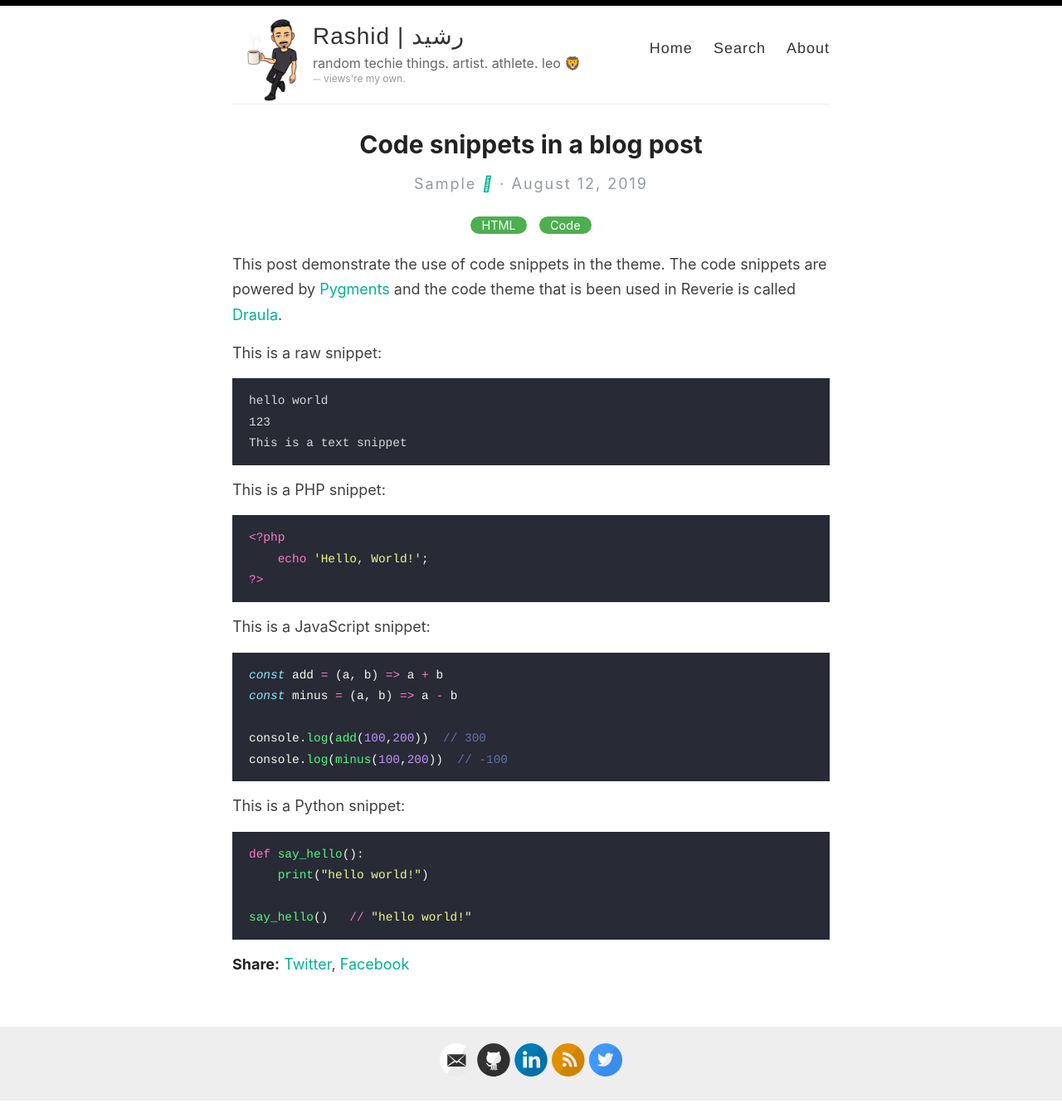
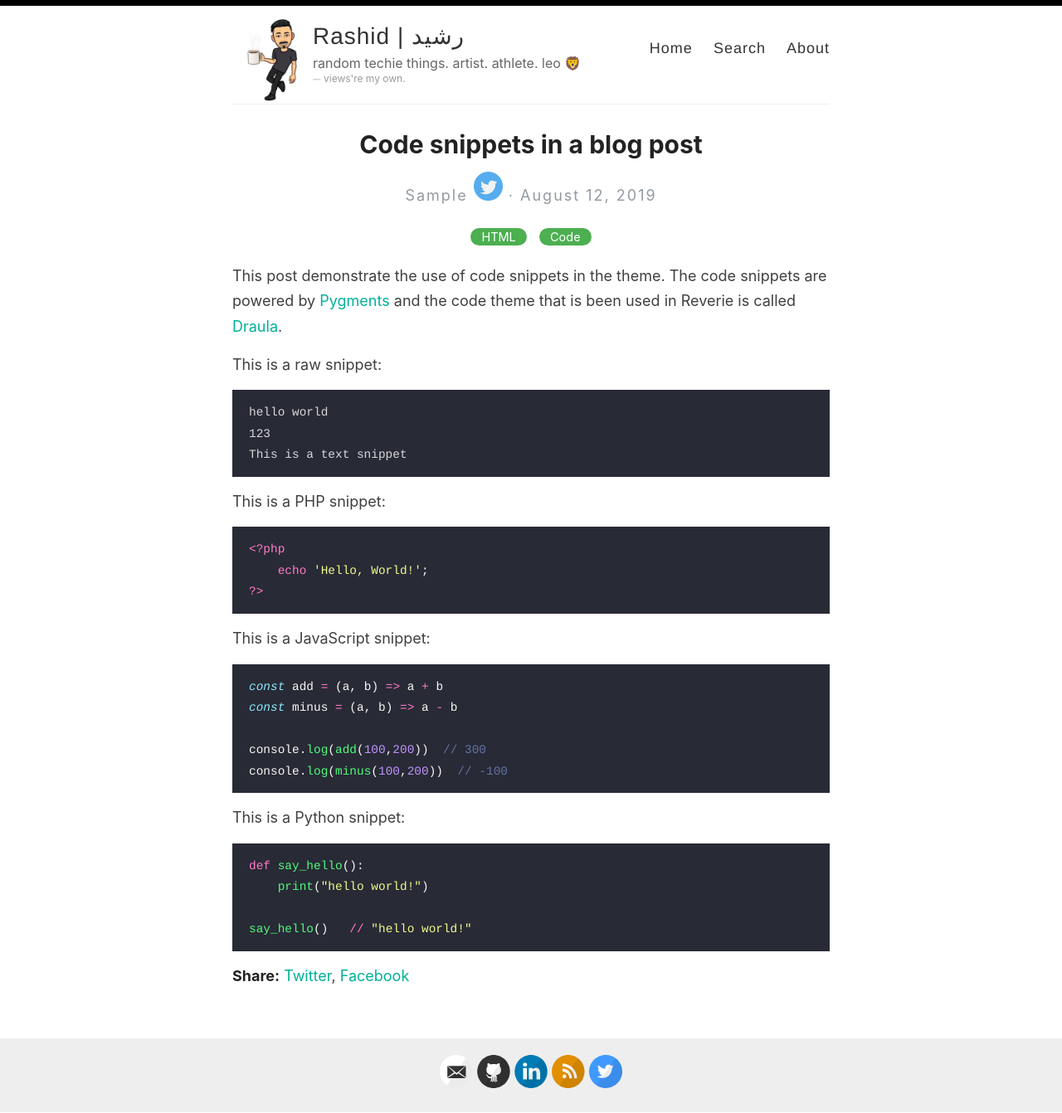
Before and after one commit to RashidAljohani/localhost, a Jekyll site: the page built from _posts/2019-8-12-code-snippets.md, in a window 1280 px wide. Shown: the whole page at 83% size. Built offline with Jekyll 4.4.1, drawn with Linux system fonts in a browser that asks for light colours; comment, search, counter and statistics services are not loaded.

Commit message:
update post template

```diff
--- a/_data/authors.yaml
+++ b/_data/authors.yaml
@@ -1,12 +1,12 @@
 RashidAljohani:
   name: RashidAljohani
-  display-name: Rashid A Aljohani
-  twitter: RashidAljohani
+  display-name: Rashid Aljohani
+  twitter: https://twitter.com/RashidAljohani
   github: RashidAljohani
   linkedin: RashidAljohani
 Sample:
   name: Sample
   display-name: Sample
-  twitter: Sample
+  twitter: https://twitter.com/Sample
   github: Sample
   linkedin: Sample
--- a/_layouts/post.html
+++ b/_layouts/post.html
@@ -10,7 +10,7 @@ layout: default
     {% if page.author %}
       {% for z in page.author %}
         {% assign author = site.data.authors[z] %}
-      <p class="author_title">{{ author.display-name }} <a href="{{ author.twitter }}"><i class="fab fa-twitter"></i></a> ·  {{ page.date | date: "%B %e, %Y" }}</p>
+      <p class="author_title">{{ author.display-name }} <a href="{{ author.twitter }}" target="_blank"><img src="/images/twitter.png"></a> ·  {{ page.date | date: "%B %e, %Y" }}</p>
       {% endfor %}
     {% endif %}
 
--- a/assets/style.scss
+++ b/assets/style.scss
@@ -479,6 +479,11 @@ body:after {
   text-align: center;
   color: #939aa1;
   letter-spacing: 2px;
+}
+
+.author_title img{
+  width: 35px;
+  height: 35px;
 }
 
 .post_date{
```
Also changed, not shown: images/linkedin.png (added), images/twitter.png (added).
